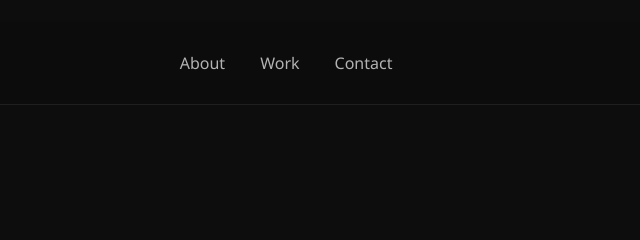
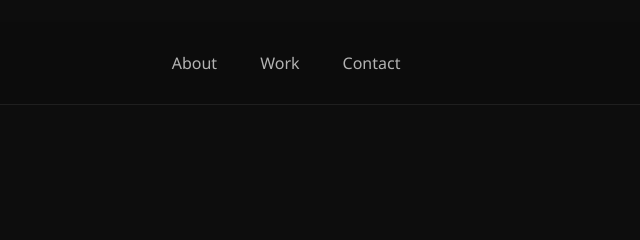
Before and after one commit to fahrezi0272-commits/wad03-26120300002, a plain HTML site: page Profil Rafa/index.html in a window 1280 px wide. Shown: the top 240 px of the page, 335-975 px from the left. Drawn offline with Linux system fonts and the light colour scheme.

Commit message:
Revisi 5; perbaikan style di nav-link a

```diff
--- a/Profil Rafa/style.css
+++ b/Profil Rafa/style.css
@@ -8,6 +8,7 @@ html {
   scroll-behavior: smooth;
 }
 
+/* Reduce motion for users who prefer it */
 @media (prefers-reduced-motion: reduce) {
   html {
     scroll-behavior: auto;
@@ -22,6 +23,7 @@ html {
   }
 }
 
+/* Focus styles for accessibility */
 a:focus-visible,
 button:focus-visible,
 input:focus-visible,
@@ -48,6 +50,7 @@ body {
   border-bottom: 1px solid #1f1f1f;
 }
 
+/* Logo and navigation links */
 .logo {
   font-family: Georgia, 'Times New Roman', serif;
   font-size: 26px;
@@ -68,6 +71,8 @@ body {
 }
 
 .nav-links a {
+  display: inline-block;
+  padding: 10px 4px;
   text-decoration: none;
   color: #b3b3b3;
   font-size: 16px;
```
